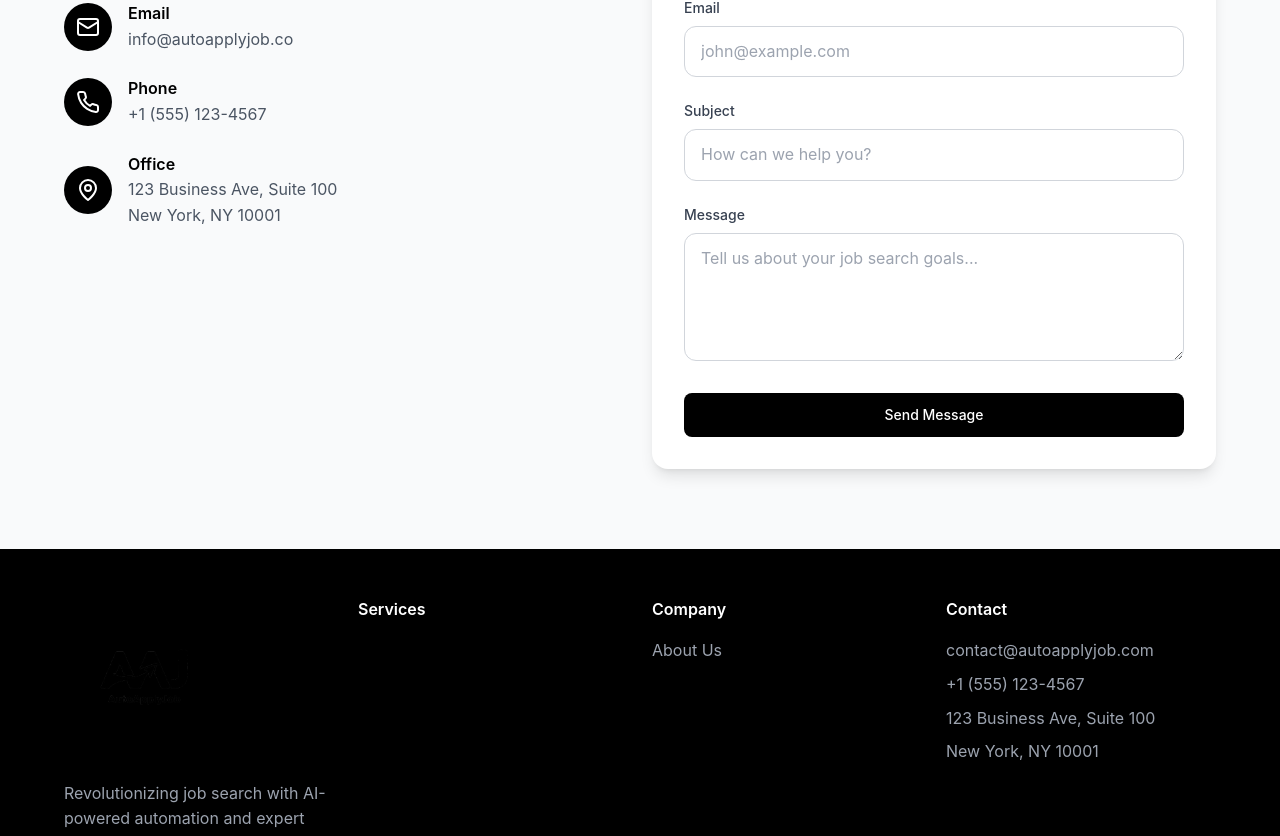
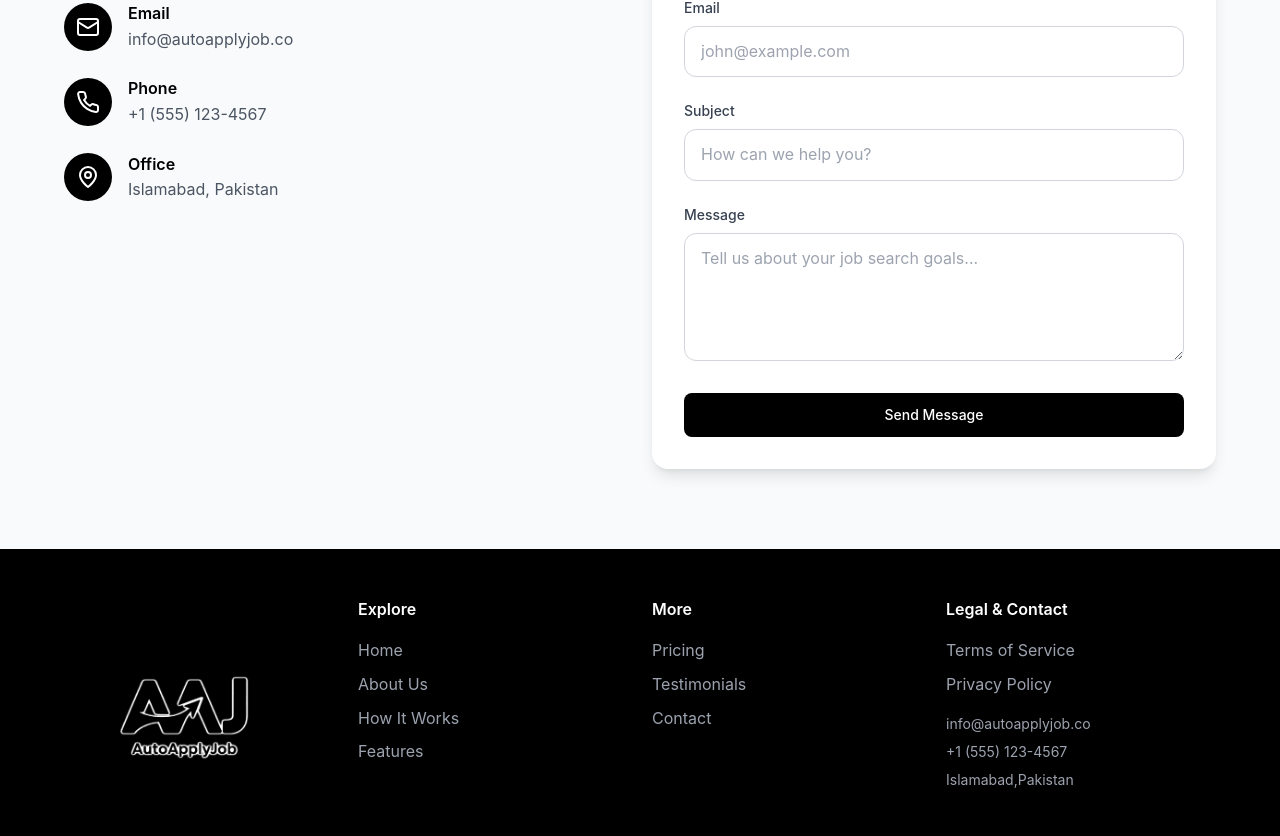
Before and after one commit to usmansharjeel619/autoapplyjob-frontend, a React (Create React App) app: page / in a window 1280 px wide. Shown: the part 5496-6332 px from the top of the page. Built offline with nearby package versions, Linux system fonts and the light colour scheme; no server answers.

Commit message:
Implement code changes to enhance functionality and improve performance

```diff
--- a/src/pages/LandingPage.js
+++ b/src/pages/LandingPage.js
@@ -25,12 +25,19 @@ import {
 import { useAuth } from "../context/AuthContext";
 import Button from "../components/ui/Button";
 import Card from "../components/ui/Card";
+import Modal from "../components/ui/Modal";
+import TermsOfService from "../content/TermsOfService";
+import PrivacyPolicy from "../content/PrivacyPolicy";
 
 const LandingPage = () => {
   const { isAuthenticated, user, isAdmin } = useAuth();
   const navigate = useNavigate();
   const [mobileMenuOpen, setMobileMenuOpen] = useState(false);
   const [activeSection, setActiveSection] = useState("home");
+
+  // Modal states for Terms and Privacy Policy
+  const [showTermsModal, setShowTermsModal] = useState(false);
+  const [showPrivacyModal, setShowPrivacyModal] = useState(false);
 
   const handleGetStarted = () => {
     if (isAuthenticated) {
@@ -63,6 +70,17 @@ const LandingPage = () => {
       setActiveSection(sectionId);
       setMobileMenuOpen(false);
     }
+  };
+
+  // Modal handlers
+  const handleTermsClick = (e) => {
+    e.preventDefault();
+    setShowTermsModal(true);
+  };
+
+  const handlePrivacyClick = (e) => {
+    e.preventDefault();
+    setShowPrivacyModal(true);
   };
 
   // Update active section on scroll
@@ -935,11 +953,7 @@ const LandingPage = () => {
                   </div>
                   <div>
                     <h4 className="font-semibold text-black">Office</h4>
-                    <p className="text-gray-600">
-                      123 Business Ave, Suite 100
-                      <br />
-                      New York, NY 10001
-                    </p>
+                    <p className="text-gray-600">Islamabad, Pakistan</p>
                   </div>
                 </div>
               </div>
@@ -1016,86 +1030,123 @@ const LandingPage = () => {
         </div>
       </section>
 
-      {/* Footer */}
+      {/* Updated Footer */}
       <footer className="bg-black text-white py-12">
         <div className="container mx-auto px-6">
           <div className="grid md:grid-cols-4 gap-8">
+            {/* Logo and Description */}
             <div>
-              <div className="flex items-center gap-2 mb-6">
+              <div>
                 <img
-                  src="images/logo.png"
+                  src="images/logo-white.png"
                   alt="AutoApplyJob"
-                  className="w-40 h-40"
-                />{" "}
+                  className="w-60 h-60"
+                />
               </div>
               <p className="text-gray-400">
-                Revolutionizing job search with AI-powered automation and expert
-                human touch.
+                Revolutionizing job search with AI-powered automation.
               </p>
             </div>
 
+            {/* Navigation Sections */}
             <div>
-              <h4 className="font-semibold mb-4">Services</h4>
-              <ul className="space-y-2 text-gray-400">
-                <li>
-                  <a href="#" className="hover:text-white transition-colors">
-                    Job Application
-                  </a>
-                </li>
-                <li>
-                  <a href="#" className="hover:text-white transition-colors">
-                    CV Optimization
-                  </a>
-                </li>
-                <li>
-                  <a href="#" className="hover:text-white transition-colors">
-                    Interview Coaching
-                  </a>
-                </li>
-                <li>
-                  <a href="#" className="hover:text-white transition-colors">
-                    LinkedIn Profile
-                  </a>
-                </li>
-              </ul>
-            </div>
-
-            <div>
-              <h4 className="font-semibold mb-4">Company</h4>
+              <h4 className="font-semibold mb-4">Explore</h4>
               <ul className="space-y-2 text-gray-400">
                 <li>
                   <button
+                    onClick={() => scrollToSection("home")}
+                    className="hover:text-white transition-colors text-left"
+                  >
+                    Home
+                  </button>
+                </li>
+                <li>
+                  <button
                     onClick={() => scrollToSection("about")}
-                    className="hover:text-white transition-colors"
+                    className="hover:text-white transition-colors text-left"
                   >
                     About Us
                   </button>
                 </li>
                 <li>
-                  <a href="#" className="hover:text-white transition-colors">
-                    Careers
-                  </a>
+                  <button
+                    onClick={() => scrollToSection("how-it-works")}
+                    className="hover:text-white transition-colors text-left"
+                  >
+                    How It Works
+                  </button>
                 </li>
                 <li>
-                  <a href="#" className="hover:text-white transition-colors">
-                    Privacy Policy
-                  </a>
-                </li>
-                <li>
-                  <a href="#" className="hover:text-white transition-colors">
-                    Terms of Service
-                  </a>
+                  <button
+                    onClick={() => scrollToSection("features")}
+                    className="hover:text-white transition-colors text-left"
+                  >
+                    Features
+                  </button>
                 </li>
               </ul>
             </div>
 
+            {/* More Sections */}
             <div>
-              <h4 className="font-semibold mb-4">Contact</h4>
+              <h4 className="font-semibold mb-4">More</h4>
               <ul className="space-y-2 text-gray-400">
-                <li>contact@autoapplyjob.com</li>
-                <li>+1 (555) 123-4567</li>
-                <li>123 Business Ave, Suite 100</li>
-                <li>New York, NY 10001</li>
+                <li>
+                  <button
+                    onClick={() => scrollToSection("pricing")}
+                    className="hover:text-white transition-colors text-left"
+                  >
+                    Pricing
+                  </button>
+                </li>
+                <li>
+                  <button
+                    onClick={() => scrollToSection("testimonials")}
+                    className="hover:text-white transition-colors text-left"
+                  >
+                    Testimonials
+                  </button>
+                </li>
+                <li>
+                  <button
+                    onClick={() => scrollToSection("contact")}
+                    className="hover:text-white transition-colors text-left"
+                  >
+                    Contact
+                  </button>
+                </li>
+              </ul>
+            </div>
+
+            {/* Legal and Contact */}
+            <div>
+              <h4 className="font-semibold mb-4">Legal & Contact</h4>
+              <ul className="space-y-2 text-gray-400">
+                <li>
+                  <button
+                    onClick={handleTermsClick}
+                    className="hover:text-white transition-colors text-left"
+                  >
+                    Terms of Service
+                  </button>
+                </li>
+                <li>
+                  <button
+                    onClick={handlePrivacyClick}
+                    className="hover:text-white transition-colors text-left"
+                  >
+                    Privacy Policy
+                  </button>
+                </li>
+                <li className="pt-2">
+                  <p className="text-sm">info@autoapplyjob.co</p>
+                </li>
+                <li>
+                  <p className="text-sm">+1 (555) 123-4567</p>
+                </li>
+                <li>
+                  <p className="text-sm">Islamabad,Pakistan</p>
+                </li>
               </ul>
             </div>
           </div>
@@ -1105,6 +1156,26 @@ const LandingPage = () => {
           </div>
         </div>
       </footer>
+
+      {/* Terms of Service Modal */}
+      <Modal
+        isOpen={showTermsModal}
+        onClose={() => setShowTermsModal(false)}
+        title="Terms of Service"
+        size="lg"
+      >
+        <TermsOfService />
+      </Modal>
+
+      {/* Privacy Policy Modal */}
+      <Modal
+        isOpen={showPrivacyModal}
+        onClose={() => setShowPrivacyModal(false)}
+        title="Privacy Policy"
+        size="lg"
+      >
+        <PrivacyPolicy />
+      </Modal>
     </div>
   );
 };
```
Also changed, not shown: public/images/logo-white.png (added).
